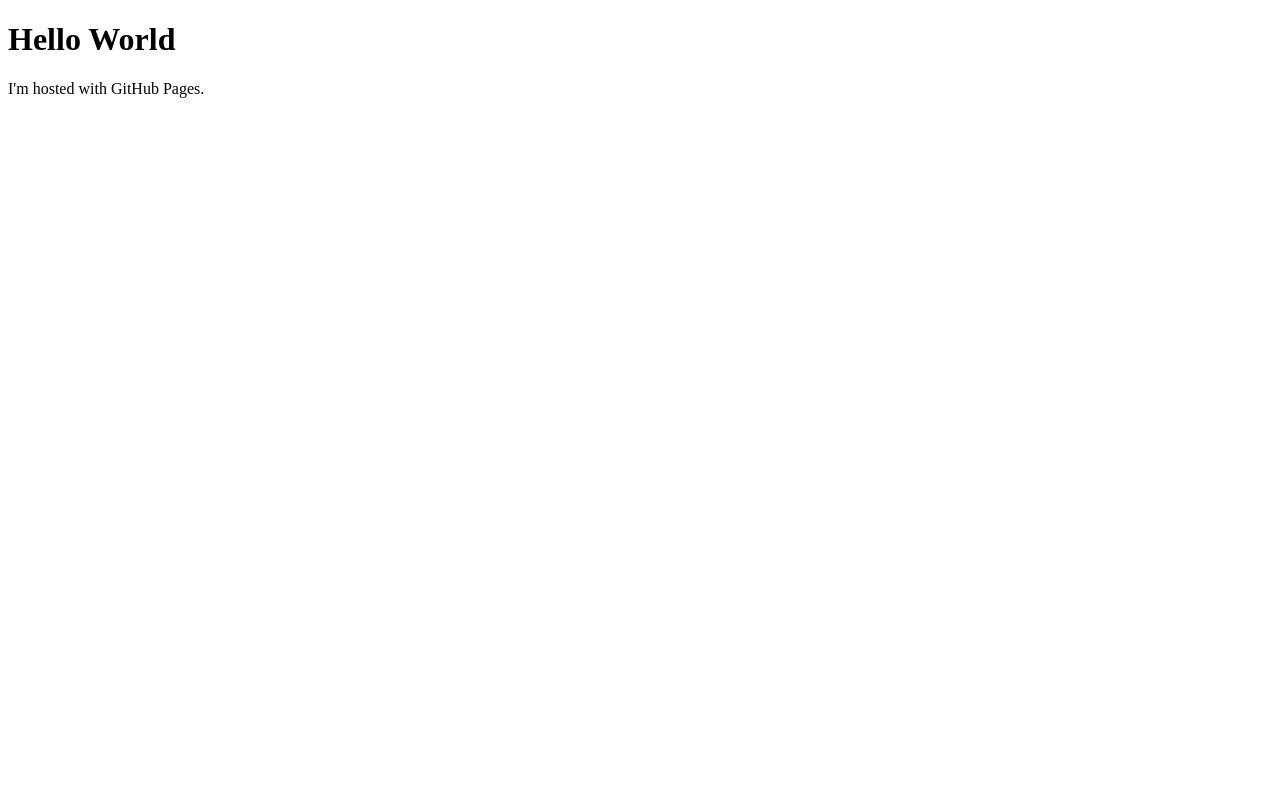
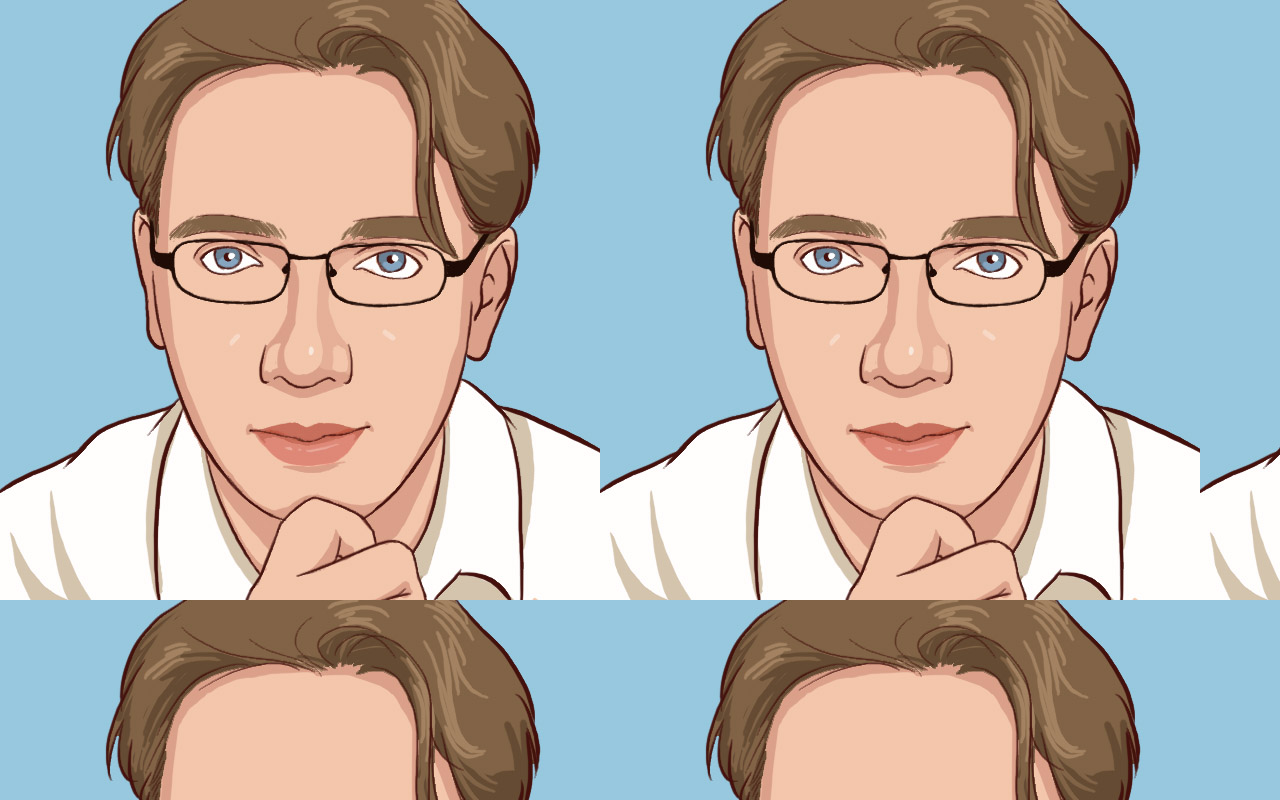
Before and after one commit to erwinwolff/erwinwolff.github.io, a plain HTML site: page index.html in a window 1280 px wide. Drawn offline with Linux system fonts and the light colour scheme.

Commit message:
update frontpage

```diff
--- a/index.html
+++ b/index.html
@@ -1,7 +1,10 @@
 <!DOCTYPE html>
 <html>
+<style>
+body {
+	background-image: url(erwin.jpg);
+}
+</style>
 <body>
-<h1>Hello World</h1>
-<p>I'm hosted with GitHub Pages.</p>
 </body>
 </html>
```
